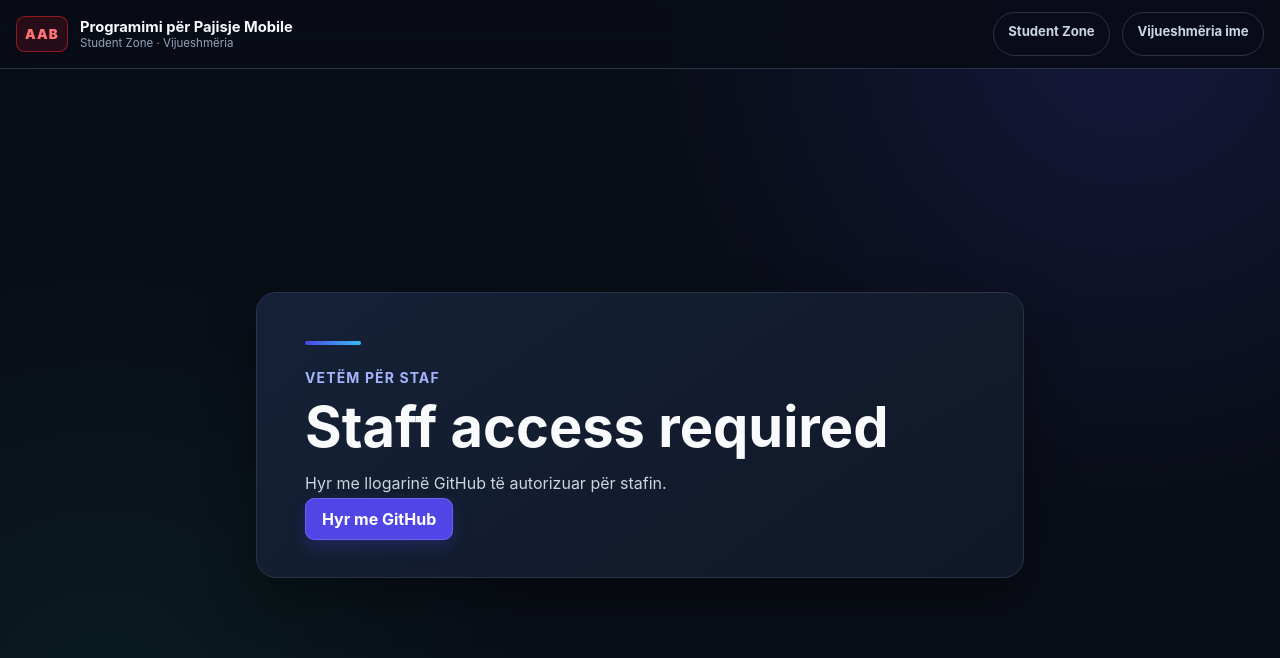
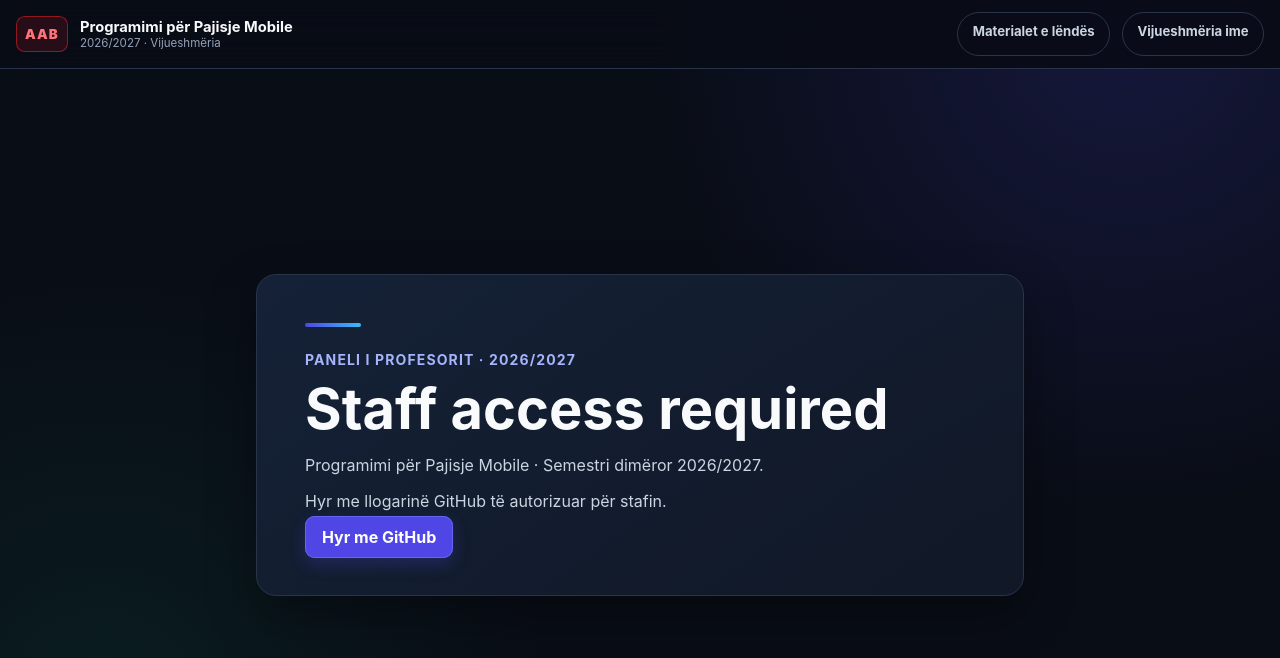
Before and after one commit to arbenl/arbenl.github.io, a Next.js app in the folder attendance-app/: page /staff in a window 1280 px wide. Shown: the top 658 px of the page. Built offline with nearby package versions, Linux system fonts and the light colour scheme; no server answers.

Commit message:
Identify attendance panel with Mobile course and academic year

```diff
--- a/attendance-app/app/layout.tsx
+++ b/attendance-app/app/layout.tsx
@@ -4,8 +4,8 @@ import Link from "next/link";
 import "./globals.css";
 
 export const metadata: Metadata = {
-  title: "Vijueshmëria live",
-  description: "Aplikacioni i vijueshmërisë për ligjërata dhe ushtrime.",
+  title: "Mobile 2026/2027 · Vijueshmëria · AAB",
+  description: "Programimi për Pajisje Mobile · Semestri dimëror 2026/2027 · Ligjërata dhe ushtrime.",
 };
 
 export default function RootLayout({
@@ -25,11 +25,11 @@ export default function RootLayout({
               <span className="aab-mark" aria-hidden="true">AAB</span>
               <span className="app-brand-copy">
                 <strong>Programimi për Pajisje Mobile</strong>
-                <small>Student Zone · Vijueshmëria</small>
+                <small>2026/2027 · Vijueshmëria</small>
               </span>
             </Link>
             <nav className="app-nav" aria-label="Navigimi kryesor">
-              <a href="https://arbenl.github.io/">Student Zone</a>
+              <a href="https://arbenl.github.io/lendet/2026-2027/mobile/">Materialet e lëndës</a>
               <Link href="/student">Vijueshmëria ime</Link>
             </nav>
           </div>
--- a/attendance-app/app/page.tsx
+++ b/attendance-app/app/page.tsx
@@ -10,7 +10,7 @@ export default function Home() {
         </p>
         <div className="home-actions">
           <a className="primary-action" href="/student">Vijueshmëria ime</a>
-          <a className="secondary-link" href="https://arbenl.github.io/">Kthehu te Student Zone</a>
+          <a className="secondary-link" href="https://arbenl.github.io/lendet/2026-2027/mobile/">Kthehu te lënda</a>
         </div>
       </section>
     </main>
--- a/attendance-app/app/staff/page.tsx
+++ b/attendance-app/app/staff/page.tsx
@@ -14,8 +14,9 @@ export default async function StaffPage({ searchParams }: {
     return (
       <main className="page-shell" id="permbajtja-kryesore">
         <section className="status-card" aria-labelledby="staff-access-title">
-          <p className="eyebrow">Vetëm për staf</p>
+          <p className="eyebrow">Paneli i profesorit · 2026/2027</p>
           <h1 id="staff-access-title">Staff access required</h1>
+          <p>Programimi për Pajisje Mobile · Semestri dimëror 2026/2027.</p>
           <p>Hyr me llogarinë GitHub të autorizuar për stafin.</p>
           <Link className="admin-link" href="/api/auth/signin?callbackUrl=/staff">Hyr me GitHub</Link>
         </section>
@@ -29,8 +30,10 @@ export default async function StaffPage({ searchParams }: {
   return (
     <main className="admin-shell" id="permbajtja-kryesore">
       <header className="admin-page-header">
-        <p className="eyebrow">Vetëm për staf</p>
-        <h1>Paneli i vijueshmërisë</h1>
+        <p className="eyebrow">Paneli i profesorit · 2026/2027</p>
+        <h1>Programimi për Pajisje Mobile</h1>
+        <p><strong>Vijueshmëria · Semestri dimëror 2026/2027 · Kolegji AAB</strong></p>
+        <a className="admin-link" href="https://arbenl.github.io/lendet/2026-2027/mobile/">← Materialet e lëndës</a>
         <p>Hap lidhjen e ligjëratës ose të ushtrimeve: QR-ja shfaqet automatikisht, pa zgjedhur semestër ose program.</p>
       </header>
       <SemesterAdmin key={sessionId} initialSessionId={sessionId} />
```
